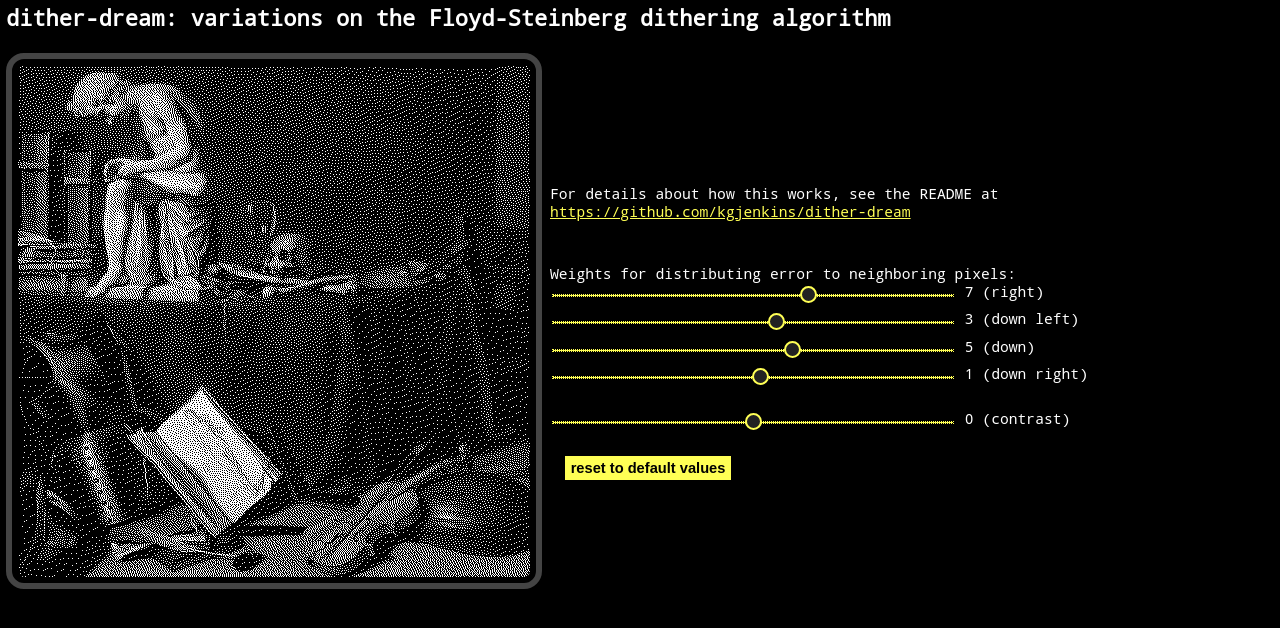
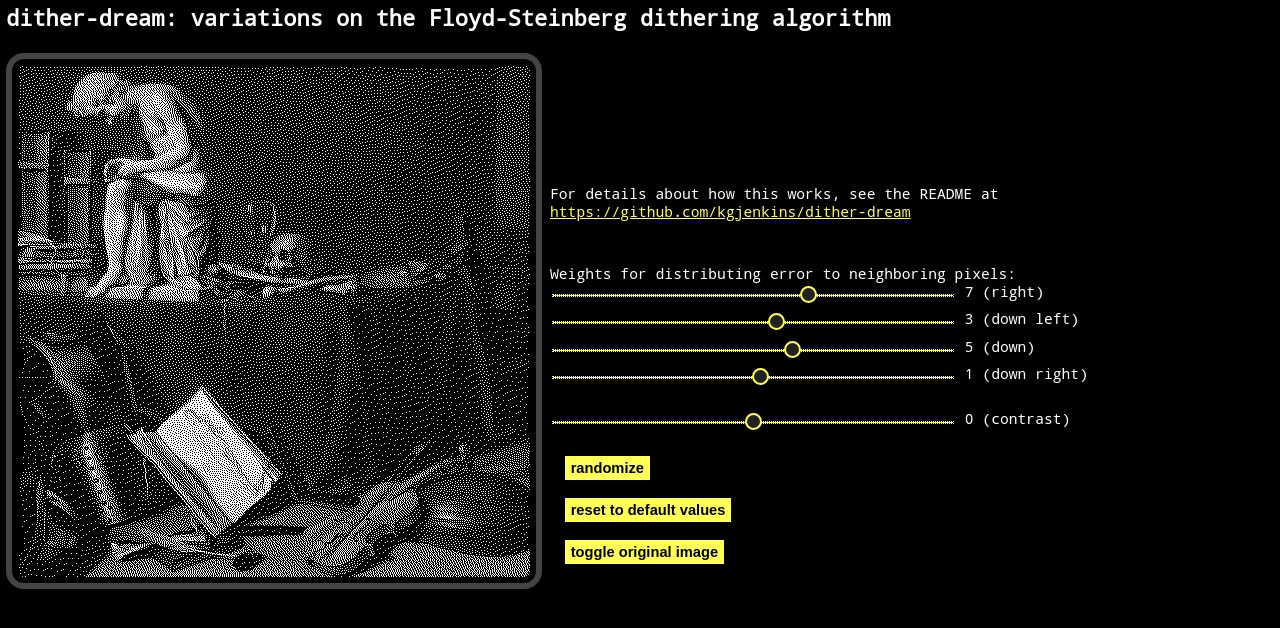
Before and after one commit to kgjenkins/dither-dream, a plain HTML site: page index.html in a window 1280 px wide. Drawn offline with Linux system fonts and the light colour scheme.

Commit message:
add buttons to randomize and toggle original image

```diff
--- a/dither-dream.js
+++ b/dither-dream.js
@@ -39,7 +39,31 @@ function initialize() {
 
 };
 
-function reset(target) {
+function randomize() {
+  // randomize all the values, but set contrast to 0
+  var params = 'a b c d'.split(' ');
+  for (var i=0; i<params.length; i++) {
+    var p = params[i];
+    var input = document.getElementById(p);
+    // randomize only within the middle half of the range
+    var v = randInt(input.min/2, input.max/2);
+    input.value = v;
+    document.getElementById(p + '-label').innerHTML = v;
+    weights[i] = v;
+  }
+  var c = randInt(-5,10)/10;
+  document.getElementById('contrast').value = c;
+  document.getElementById('contrast-label').innerHTML = c;
+  dither();
+}
+
+function randInt(min, max) {
+    min = Math.ceil(min);
+    max = Math.floor(max);
+    return Math.floor(Math.random() * (max - min + 1)) + min;
+}
+
+function reset() {
   //reset to default values
   document.getElementById('a').value = 7;
   document.getElementById('a-label').innerHTML = 7;
@@ -53,7 +77,22 @@ function reset(target) {
   document.getElementById('contrast-label').innerHTML = 0;
   weights = [7, 3, 5, 1];
   dither();
-  target.blur();
+}
+
+function toggleOriginal() {
+  if (! screenctx.showing_original) {
+    // store current dither
+    screenctx.toggle = screenctx.getImageData(0, 0, 512, 512);
+
+    // display original image
+    var scale = 512/img.width;
+    screenctx.drawImage(img, 0, 0, Math.floor(img.width*scale), Math.floor(img.height*scale));
+    screenctx.showing_original = true;
+  }
+  else {
+    screenctx.putImageData(screenctx.toggle, 0, 0);
+    screenctx.showing_original = false;
+  }
 }
 
 var img = new Image();
@@ -83,6 +122,7 @@ function dither() {
   data = grayscale(data);
   data = floyd_steinberg(data, 512, 512);
   screenctx.putImageData(imagedata, 0, 0);
+  screenctx.showing_original = false;
 }
 
 function grayscale(data) {
--- a/index.html
+++ b/index.html
@@ -45,7 +45,13 @@ Image URL:
     <label id='contrast-label'>0</label> (contrast)
     <br>
     <br>
-    <button id='reset' onclick='reset(this)'>reset to default values</button>
+    <button id='reset' onclick='randomize()'>randomize</button>
+    <br>
+    <br>
+    <button id='reset' onclick='reset()'>reset to default values</button>
+    <br>
+    <br>
+    <button id='reset' onclick='toggleOriginal()'>toggle original image</button>
   </div>
 
 </section>
```
